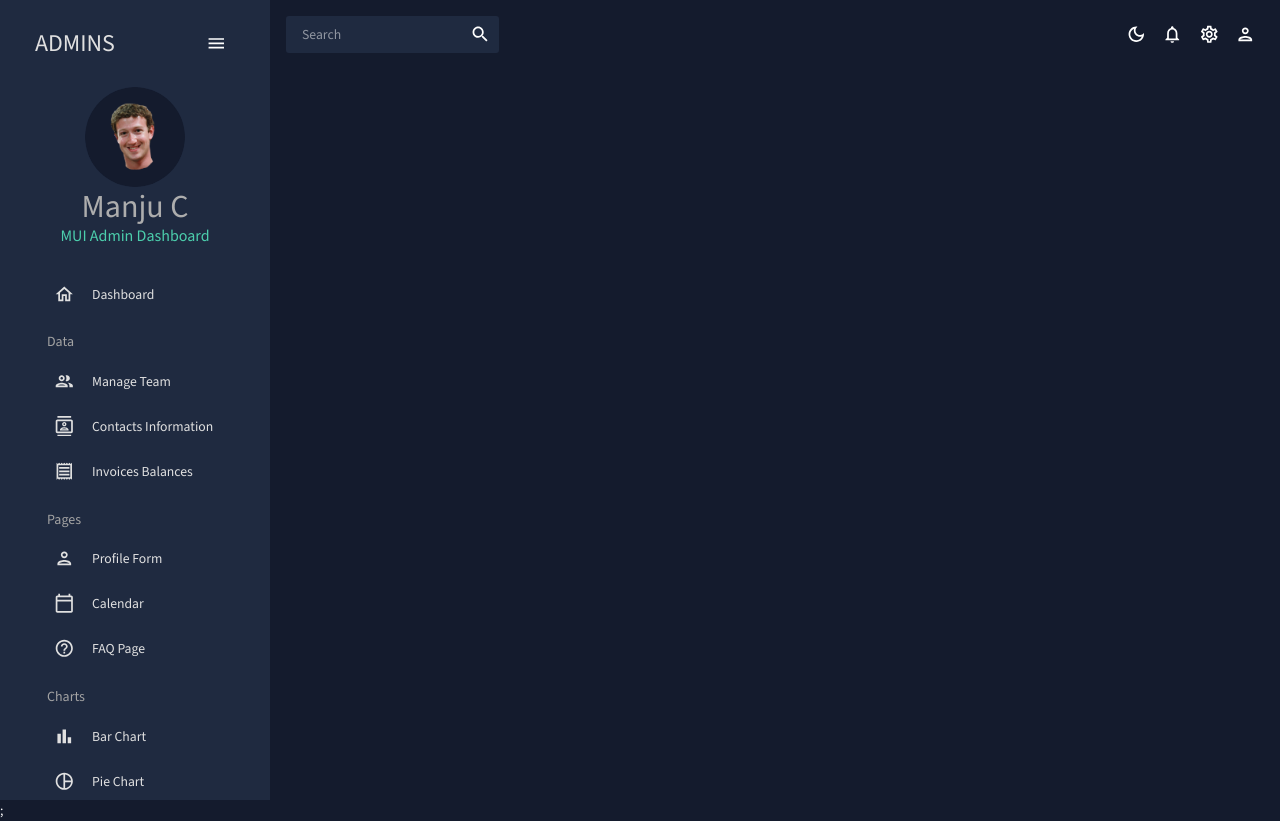
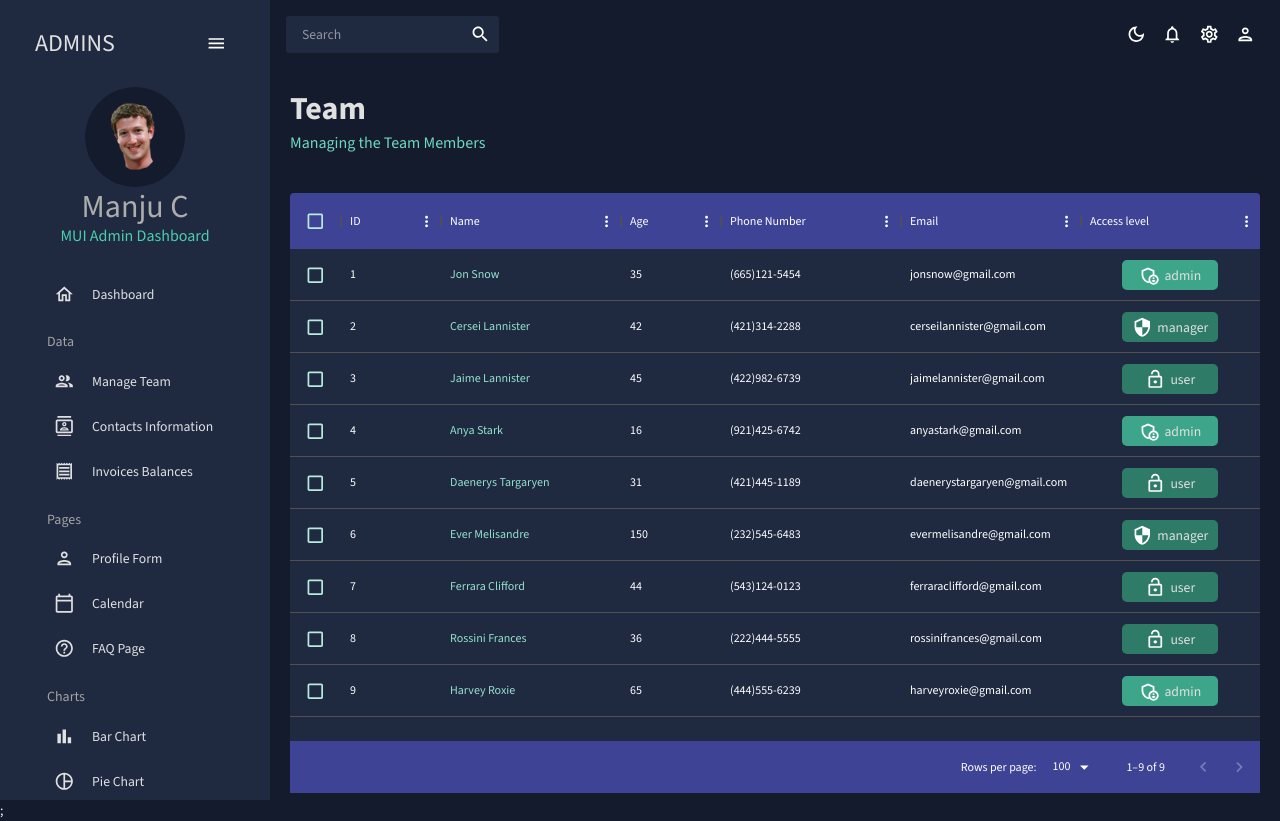
Before and after one commit to manjunathagee/React_Admin_Dashboard_MUI, a React (Vite) app: page /team in a window 1280 px wide. Built offline with nearby package versions, Linux system fonts and the light colour scheme; the HTML template or start-up script is replaced by a standard one.

Commit message:
Team component integrated

```diff
--- a/src/App.jsx
+++ b/src/App.jsx
@@ -5,7 +5,7 @@
 import Topbar from "./scenes/global/Topbar";
 import Sidebar from "./scenes/global/Sidebar";
 import Dashboard from "./scenes/dashboard";
-// import Team from "./scenes/team";
+import Team from "./scenes/team";
 // import Invoices from "./scenes/invoices";
 // import Contacts from "./scenes/contacts";
 // import Bar from "./scenes/bar";
@@ -28,7 +28,7 @@
             <Topbar />
             <Routes>
               <Route path="/" element={<Dashboard />} />
-              {/* <Route path="/team" element={<Team />} /> */}
+              <Route path="/team" element={<Team />} />
               {/* <Route path="/contacts" element={<Contacts />} /> */}
               {/* <Route path="/invoices" element={<Invoices />} /> */}
               {/* <Route path="/form" element={<Form />} /> */}
--- /dev/null
+++ b/src/scenes/team/index.jsx
@@ -0,0 +1,117 @@
+import React from "react";
+import { Box, Typography, useTheme } from "@mui/material";
+import Header from "../../components/Header";
+import { DataGrid } from "@mui/x-data-grid";
+import { mockDataTeam } from "../../data/mockData";
+import { tokens } from "../../theme";
+import AdminPanelSettingsOutlinedIcon from "@mui/icons-material/AdminPanelSettingsOutlined";
+import LockOpenOutlinedIcon from "@mui/icons-material/LockOpenOutlined";
+import SecurityOutlinedIcon from "@mui/icons-material/SecurityOutlined";
+
+const Team = () => {
+  const theme = useTheme();
+  const colors = tokens(theme.palette.mode);
+  const columns = [
+    {
+      field: "id",
+      headerName: "ID",
+    },
+    {
+      field: "name",
+      headerName: "Name",
+      cellClassName: "name-column-cell",
+      flex: 1,
+    },
+    {
+      field: "age",
+      type: "number",
+      headerName: "Age",
+      align: "left",
+      headerAlign: "left",
+    },
+    {
+      field: "phone",
+      headerName: "Phone Number",
+      align: "left",
+      headerAlign: "left",
+      flex: 1,
+    },
+    {
+      field: "email",
+      headerName: "Email",
+      align: "left",
+      headerAlign: "left",
+      type: "email",
+      flex: 1,
+    },
+    {
+      field: "access",
+      headerName: "Access level",
+      headerAlign: "left",
+      align: "left",
+      flex: 1,
+      renderCell: ({ row: { access } }) => {
+        return (
+          <Box
+            width="60%"
+            p="5px"
+            m="0 auto"
+            display="flex"
+            justifyContent="center"
+            borderRadius="5px"
+            backgroundColor={
+              access === "admin"
+                ? colors.greenAccent[600]
+                : colors.greenAccent[700]
+            }
+          >
+            {access === "admin" && <AdminPanelSettingsOutlinedIcon />}
+            {access === "user" && <LockOpenOutlinedIcon />}
+            {access === "manager" && <SecurityOutlinedIcon />}
+            <Typography color={colors.grey[100]} sx={{ ml: "5px" }}>
+              {access}
+            </Typography>
+          </Box>
+        );
+      },
+    },
+  ];
+  return (
+    <Box m="20px">
+      <Header title="Team" subtitle="Managing the Team Members" />
+      <Box
+        m="40px 0 0 0"
+        height="75vh"
+        sx={{
+          "& 	.MuiDataGrid-root": {
+            border: "none",
+          },
+          "& .MuiDataGrid-cell": {
+            borderBottom: "none",
+          },
+          "& .name-column-cell": {
+            color: colors.greenAccent[300],
+          },
+          "& .MuiDataGrid-columnHeaders": {
+            borderBottom: "none",
+            backgroundColor: colors.blueAccent[700],
+          },
+          "& .MuiDataGrid-virtualScroller": {
+            backgroundColor: colors.primary[400],
+          },
+          "& .MuiDataGrid-footerContainer": {
+            borderTop: "none",
+            backgroundColor: colors.blueAccent[700],
+          },
+          "& .MuiCheckbox-root": {
+            color: `${colors.greenAccent[200]} !important`,
+          },
+        }}
+      >
+        <DataGrid checkboxSelection columns={columns} rows={mockDataTeam} />
+      </Box>
+    </Box>
+  );
+};
+
+export default Team;
```
